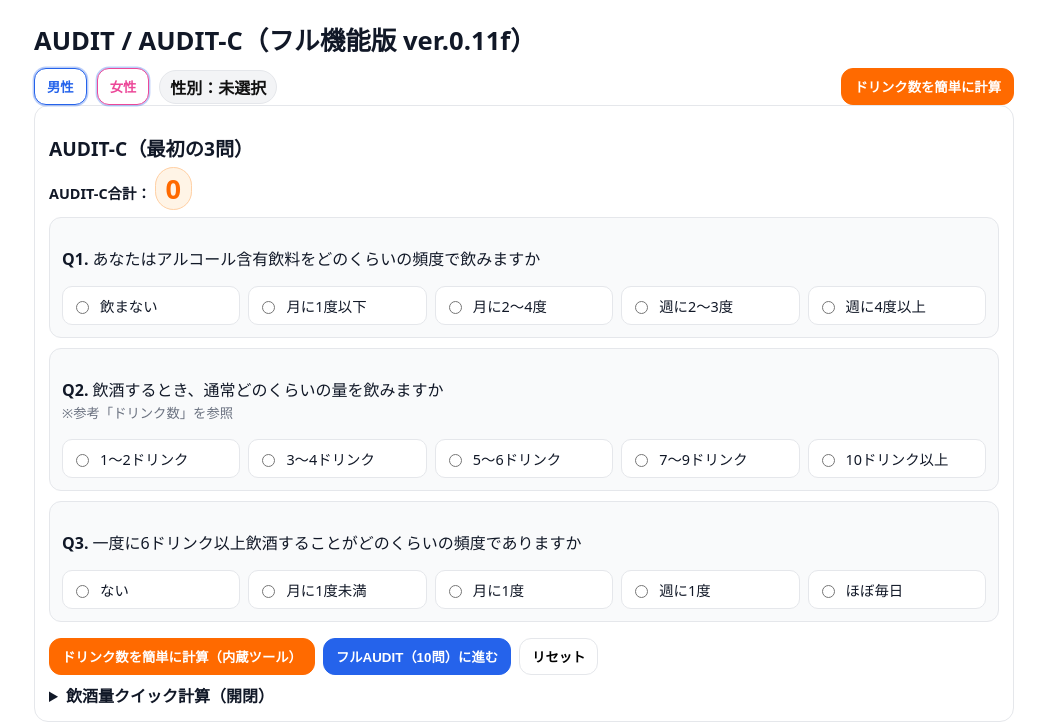
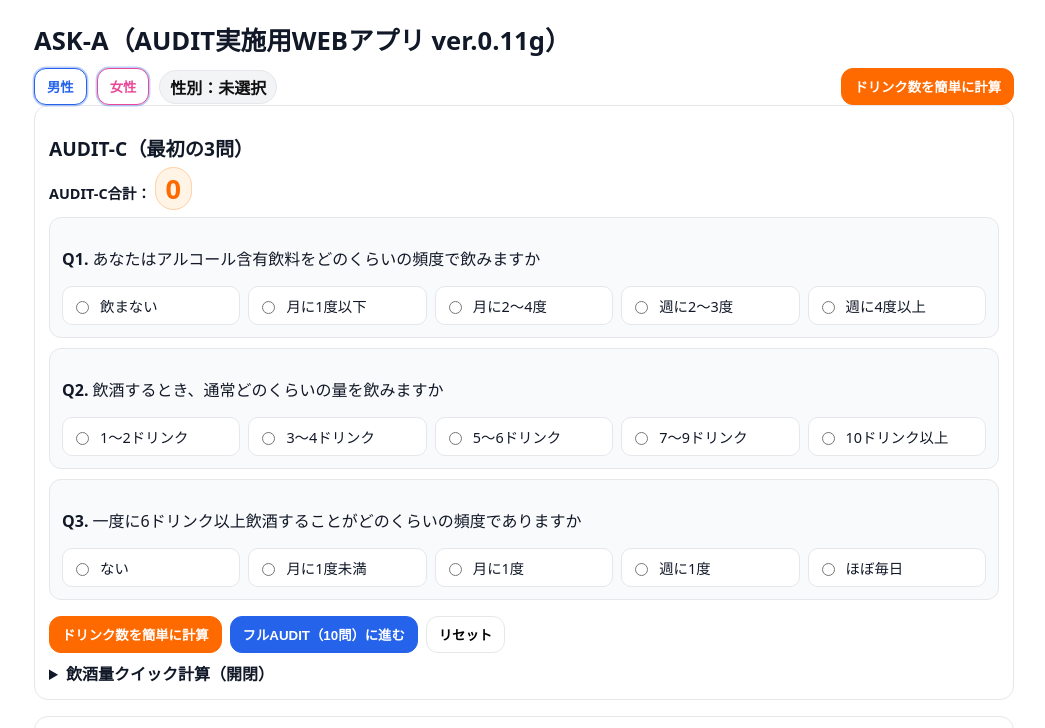
Before and after one commit to Suhsan/AuditCheck, a plain HTML site: page index.html in a window 1280 px wide. Shown: the top 728 px of the page, without its empty margins (116-1161 px from the left). Drawn offline with Linux system fonts and the light colour scheme.

Commit message:
Update index.html
表示を変えた

```diff
--- a/index.html
+++ b/index.html
@@ -3,7 +3,7 @@
 <head>
 <meta charset="utf-8"/>
 <meta name="viewport" content="width=device-width, initial-scale=1"/>
-<title>AUDIT/AUDIT-C（フル機能版 ver.0.11f）</title>
+<title>ASK-A, Aichi Screening Kit for Alcohol（AUDIT実施用WEBアプリ ver.0.11g）</title>
 <style>
 :root{
   --bg:#ffffff; --fg:#111827; --muted:#6b7280; --border:#e5e7eb; --subtle:#f9fafb;
@@ -112,7 +112,7 @@ details[open] summary{color:var(--blue)}
 <body>
 <div class="container">
   <header>
-    <h1>AUDIT / AUDIT-C（フル機能版 ver.0.11f）</h1>
+    <h1>ASK-A（AUDIT実施用WEBアプリ ver.0.11g）</h1>
     <div class="row topbar">
       <button id="btnMale" class="btn male" type="button" aria-pressed="false">男性</button>
       <button id="btnFemale" class="btn female" type="button" aria-pressed="false">女性</button>
@@ -146,7 +146,7 @@ details[open] summary{color:var(--blue)}
           </div>
         </li>
         <li class="q">
-          <p><strong>Q2.</strong> 飲酒するとき、通常どのくらいの量を飲みますか<br><small class='muted'>※参考「ドリンク数」を参照</small></p>
+          <p><strong>Q2.</strong> 飲酒するとき、通常どのくらいの量を飲みますか<br><small class='muted'></small></p>
           <div class="options">
             <label class="opt small"><input type="radio" name="auditc_1" value="0"> 1〜2ドリンク</label>
             <label class="opt small"><input type="radio" name="auditc_1" value="1"> 3〜4ドリンク</label>
@@ -169,7 +169,7 @@ details[open] summary{color:var(--blue)}
 
       <!-- Buttons under Q3 -->
       <div class="row" style="gap:8px; margin:10px 0 6px;">
-        <button id="toggleCalc2" class="btn orange" type="button">ドリンク数を簡単に計算（内蔵ツール）</button>
+        <button id="toggleCalc2" class="btn orange" type="button">ドリンク数を簡単に計算</button>
         <button id="to-full" class="btn primary" type="button">フルAUDIT（10問）に進む</button>
         <button id="reset" class="btn" type="button">リセット</button>
       </div>
@@ -185,7 +185,7 @@ details[open] summary{color:var(--blue)}
           <div class="row">
             <button id="btnCopy" class="btn">合計をコピー</button>
             <button id="btnReflect" class="btn orange">Q2へ反映</button>
-            <button id="btnResetAll" class="btn">全クリア</button>
+            <button id="btnResetAll" class="btn">クリア</button>
           </div>
         </div>
         <div class="muted">同じプリセットを押すと本数が増えます。下の自由入力からも追加できます。</div>
```
